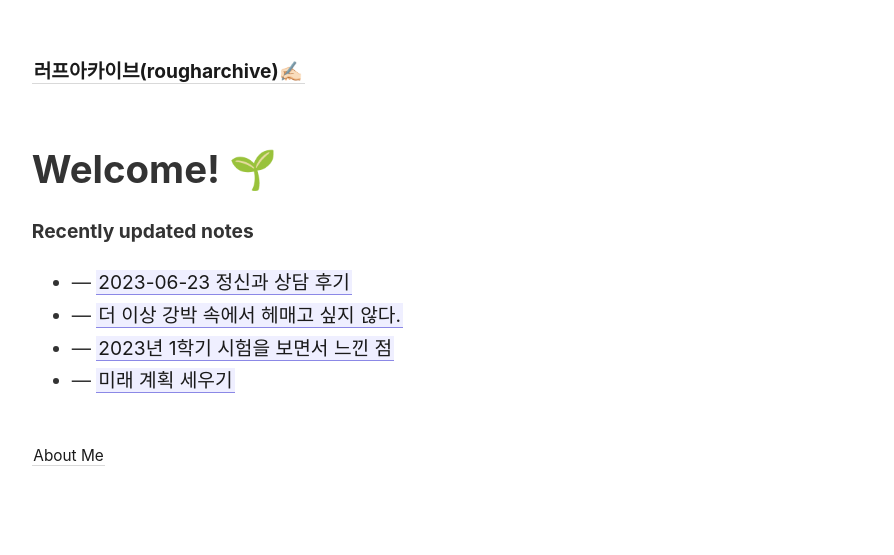
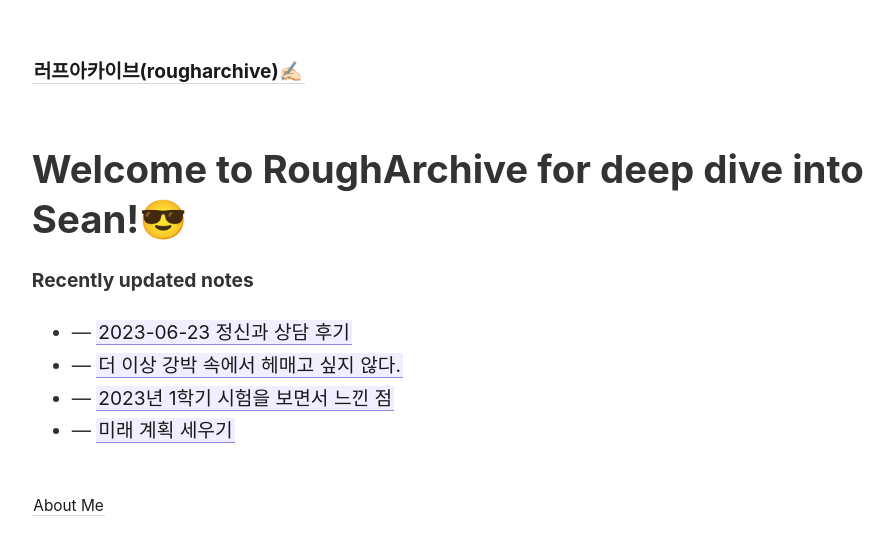
Before and after one commit to seandeepdive/diary, a Jekyll site: the page built from _pages/index.md, in a window 1280 px wide. Shown: the top 555 px of the page, without its empty margins (45-939 px from the left). Built offline with Jekyll 4.4.1, drawn with Linux system fonts in a browser that asks for light colours; some web fonts are replaced.

Commit message:
Update index.md

```diff
--- a/_pages/index.md
+++ b/_pages/index.md
@@ -5,7 +5,7 @@ id: home
 permalink: /
 ---
 
-# Welcome! 🌱
+# Welcome to RoughArchive for deep dive into Sean!😎
 
 <strong>Recently updated notes</strong>
 
```
